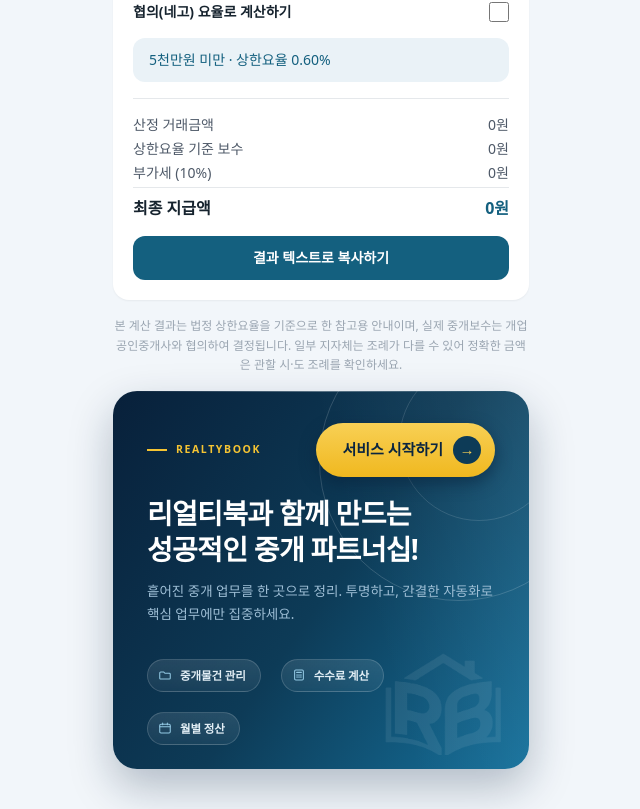
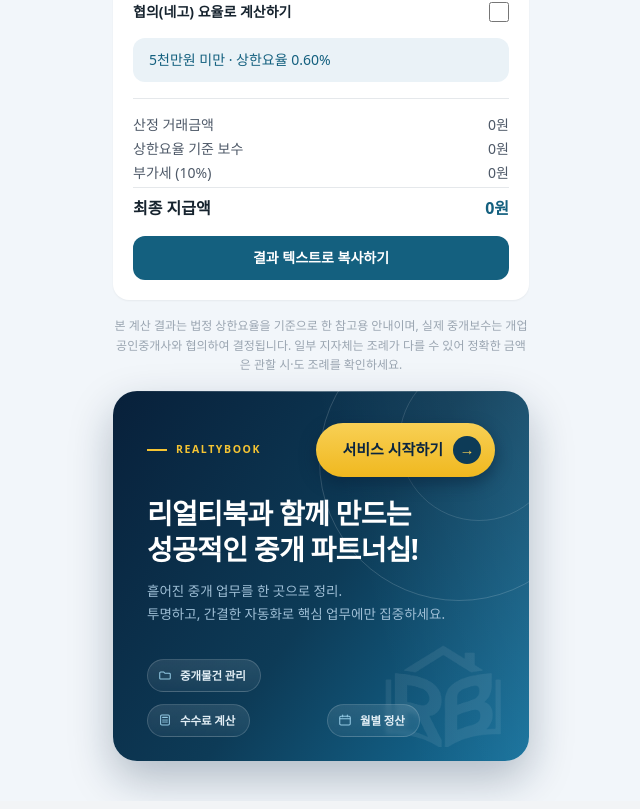
Before and after one commit to retools-labs/calc-realty, a Next.js app: page / in a window 1280 px wide. Shown: the part 549-1358 px from the top of the page, without its empty margins (319-959 px from the left). Built offline with nearby package versions, Linux system fonts and the light colour scheme.

Commit message:
서브카피 고정 줄바꿈, 칩 1+2 그리드 배치로 변경

```diff
--- a/app/page.tsx
+++ b/app/page.tsx
@@ -218,7 +218,7 @@
             리얼티북과 함께 만드는 성공적인 중개 파트너십!
           </p>
 
-          {/* 서브텍스트 - 단어 중간에서 안 끊기도록 keep-all */}
+          {/* 서브텍스트 - 두 문장 사이는 폭에 상관없이 항상 여기서 줄바꿈 */}
           <p
             style={{
               fontSize: 13.5,
@@ -229,17 +229,21 @@
               wordBreak: "keep-all",
             }}
           >
-            흩어진 중개 업무를 한 곳으로 정리. 투명하고, 간결한 자동화로 핵심 업무에만 집중하세요.
+            흩어진 중개 업무를 한 곳으로 정리.
+            <br />
+            투명하고, 간결한 자동화로 핵심 업무에만 집중하세요.
           </p>
 
-          {/* 기능 칩 - space-between 대신 flex-start로, 줄바꿈돼도 칩이 이상하게 흩어지지 않도록 */}
-          <div className="flex flex-wrap items-center" style={{ gap: 20, justifyContent: "flex-start" }}>
-            {BANNER_FEATURES.map((f) => (
+          {/* 기능 칩 - 위에 하나, 아래 둘로 항상 고정 배치 (폭에 따라 애매하게 2+1로 갈라지지 않도록) */}
+          <div className="grid" style={{ gap: 12, gridTemplateColumns: "1fr 1fr" }}>
+            {BANNER_FEATURES.map((f, i) => (
             <span
               key={f.label}
               className="inline-flex items-center"
               style={{
                 gap: 7,
+                gridColumn: i === 0 ? "1 / -1" : undefined,
+                justifySelf: "start",
                 background: "linear-gradient(180deg,rgba(255,255,255,0.11),rgba(255,255,255,0.05))",
                 border: "1px solid rgba(255,255,255,0.16)",
                 borderRadius: 999,
```
